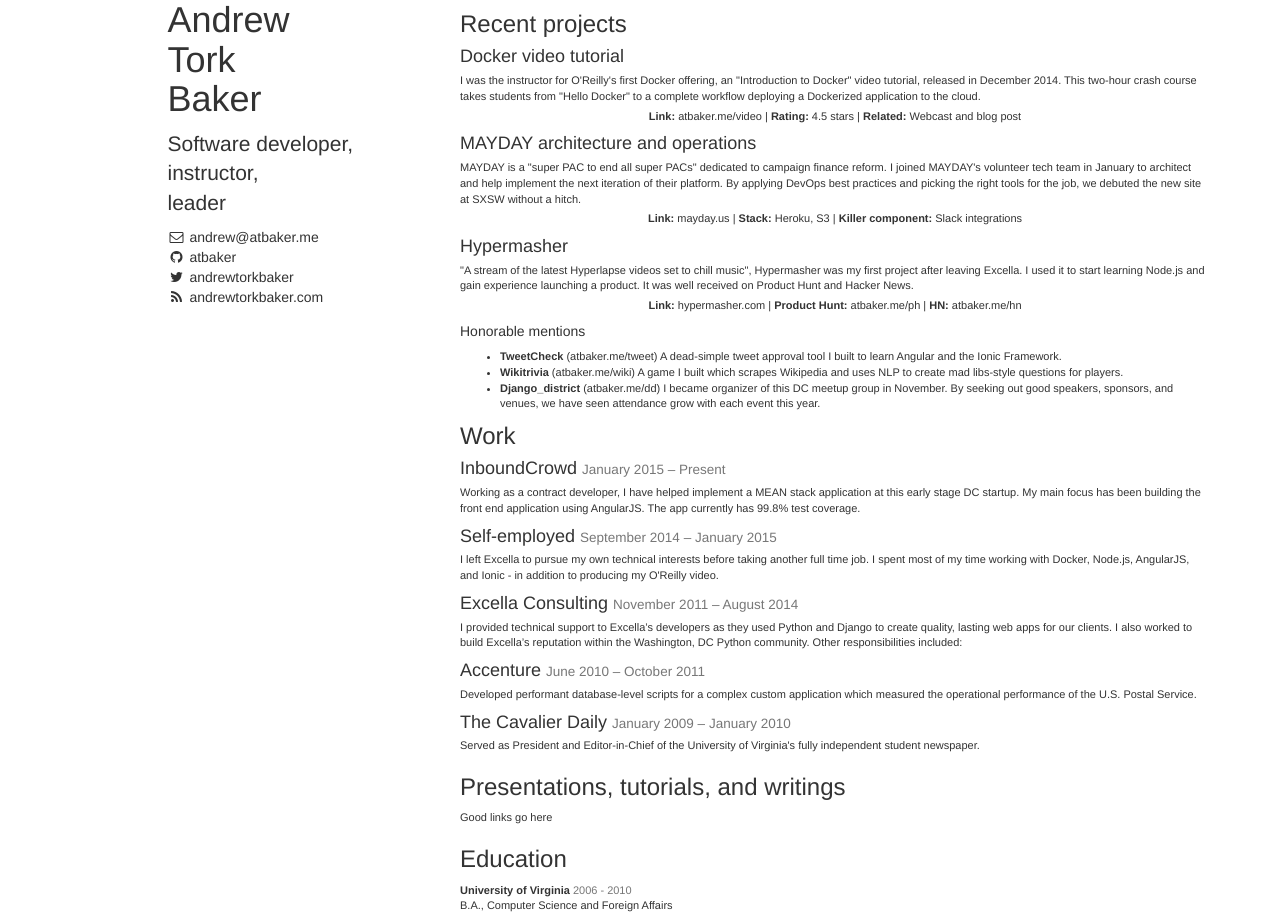
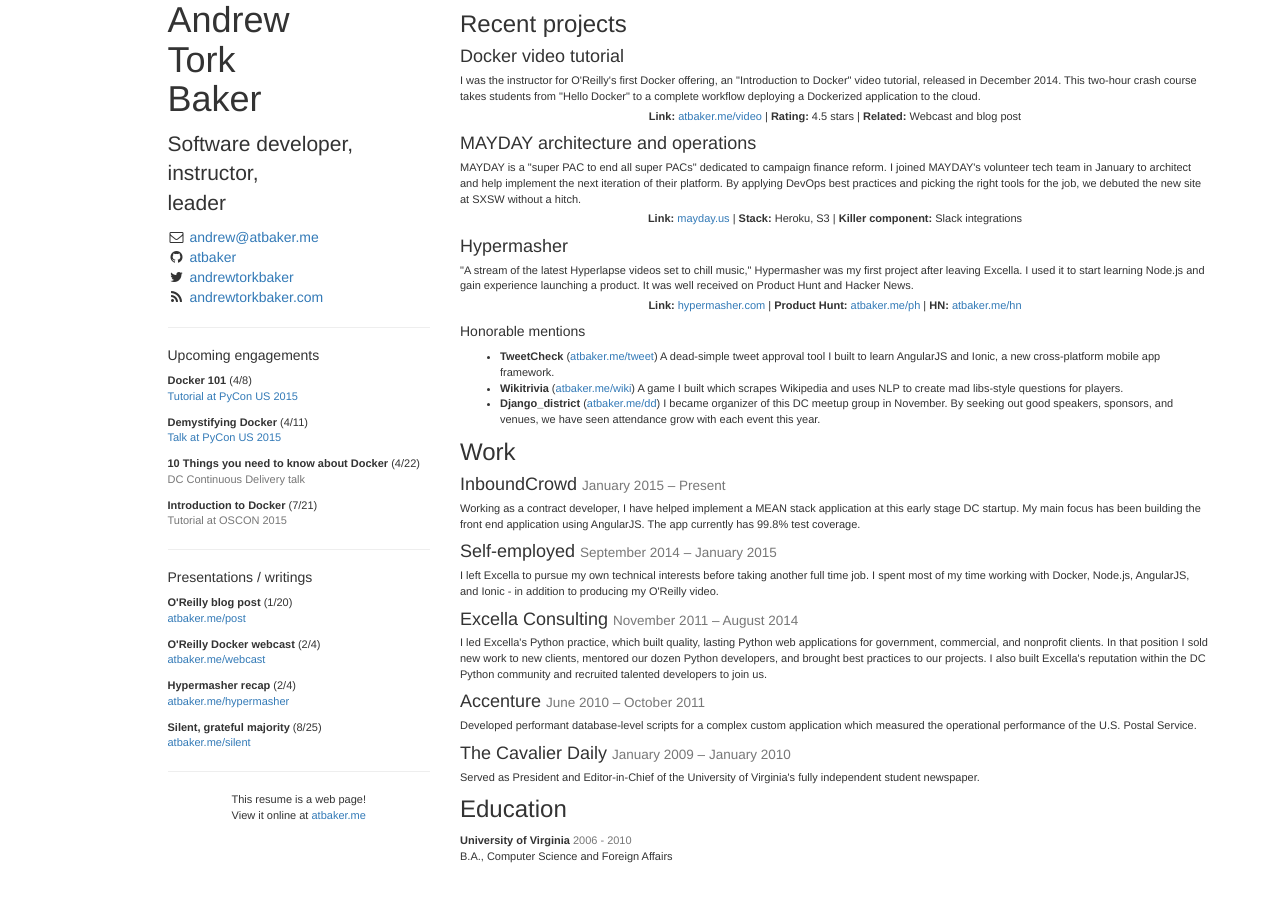
Before and after one commit to atbaker/resume, a website: page index.html in a window 1280 px wide. After the commit the page ends 884 px from the top, so only its background shows below. Drawn offline with nearby package versions, Linux system fonts and the light colour scheme.

Commit message:
Done with first draft

```diff
--- a/index.html
+++ b/index.html
@@ -28,14 +28,71 @@
               <h1 class="name">Andrew<br/>Tork<br/>Baker</h1>
               <p class="lead titles">Software developer,<br/>instructor,<br/>leader</p>
               <ul class="list-unstyled">
-                  <li><i class="fa fa-fw fa-envelope-o"></i> andrew@atbaker.me</li>
-                  <li><i class="fa fa-fw fa-github"></i> atbaker</li>
-                  <li><i class="fa fa-fw fa-twitter"></i> andrewtorkbaker</li>
-                  <li><i class="fa fa-fw fa-rss"></i> andrewtorkbaker.com</li>
+                  <li><i class="fa fa-fw fa-envelope-o"></i> <a href="mailto:andrew@atbaker.me">andrew@atbaker.me</a></li>
+                  <li><i class="fa fa-fw fa-github"></i> <a href="https://github.com/atbaker" target="_blank">atbaker</a></li>
+                  <li><i class="fa fa-fw fa-twitter"></i> <a href="https://twitter.com/andrewtorkbaker" target="_blank">andrewtorkbaker</a></li>
+                  <li><i class="fa fa-fw fa-rss"></i> <a href="http://andrewtorkbaker.com/" target="_blank">andrewtorkbaker.com</a></li>
               </ul>
+
+              <hr/>
+
+              <div class="small-text">
+                  <h5>Upcoming engagements</h5>
+
+                  <p>
+                    <strong>Docker 101</strong> (4/8) <br/>
+                    <span class="text-muted"><a href="https://atbaker.me/pycon-tutorial" target="_blank">Tutorial at PyCon US 2015</a></span>
+                  </p>
+                  <p>
+                    <strong>Demystifying Docker</strong> (4/11) <br/>
+                    <span class="text-muted"><a href="https://atbaker.me/pycon-talk" target="_blank">Talk at PyCon US 2015</a></span>
+                  </p>
+                  <p>
+                    <strong>10 Things you need to know about Docker</strong> (4/22) <br/>
+                    <span class="text-muted">DC Continuous Delivery talk</span>
+                  </p>
+                  <p>
+                    <strong>Introduction to Docker</strong> (7/21) <br/>
+                    <span class="text-muted">Tutorial at OSCON 2015</span>
+                  </p>
+              </div>
+
+              <hr/>
+
+              <!-- Presentations / Writings -->
+              <div class="small-text">
+                  <h5>Presentations / writings</h5>
+
+                  <p>
+                    <strong>O'Reilly blog post</strong> (1/20) <br/>
+                    <span class="text-muted"><a href="https://atbaker.me/post" target="_blank">atbaker.me/post</a></span>
+                  </p>
+                  <p>
+                    <strong>O'Reilly Docker webcast</strong> (2/4) <br/>
+                    <span class="text-muted"><a href="https://atbaker.me/webcast" target="_blank">atbaker.me/webcast</a></span>
+                  </p>
+                  <p>
+                    <strong>Hypermasher recap</strong> (2/4) <br/>
+                    <span class="text-muted"><a href="https://atbaker.me/hypermasher" target="_blank">atbaker.me/hypermasher</a></span>
+                  </p>
+                  <p>
+                    <strong>Silent, grateful majority</strong> (8/25) <br/>
+                    <span class="text-muted"><a href="https://atbaker.me/silent" target="_blank">atbaker.me/silent</a></span>
+                  </p>
+              </div>
+
+              <hr/>
+
+              <div class="small-text">
+                  <!-- <img src="qrcode.png" class="img-responsive" alt="QR code for this page"> -->
+                  <p class="text-center">
+                    This resume is a web page!<br/>
+                    View it online at <a href="https://atbaker.me">atbaker.me</a>
+                  </p>
+              </div>
           </div>
 
-          <div class="col-md-8 col-xs-9 right-column">
+          <div class="col-md-8 col-xs-9 small-text right-column">
 
               <!-- Work -->
               <h3 class="first-section">Recent projects</h3>
@@ -46,7 +103,7 @@
                     I was the instructor for O'Reilly's first Docker offering, an "Introduction to Docker" video tutorial, released in December 2014. This two-hour crash course takes students from "Hello Docker" to a complete workflow deploying a Dockerized application to the cloud.
                   </p>
                   <p class="text-center">
-                    <strong>Link:</strong> atbaker.me/video | <strong>Rating:</strong> 4.5 stars | <strong>Related:</strong> Webcast and blog post
+                    <strong>Link:</strong> <a href="https://atbaker.me/video" target="_blank">atbaker.me/video</a> | <strong>Rating:</strong> 4.5 stars | <strong>Related:</strong> Webcast and blog post
                   </p>
               </div>
 
@@ -56,30 +113,30 @@
                     MAYDAY is a "super PAC to end all super PACs" dedicated to campaign finance reform. I joined MAYDAY's volunteer tech team in January to architect and help implement the next iteration of their platform. By applying DevOps best practices and picking the right tools for the job, we debuted the new site at SXSW without a hitch.
                   </p>
                   <p class="text-center">
-                    <strong>Link:</strong> mayday.us | <strong>Stack:</strong> Heroku, S3 | <strong>Killer component:</strong> Slack integrations
+                    <strong>Link:</strong> <a href="https://mayday.us/" target="_blank">mayday.us</a> | <strong>Stack:</strong> Heroku, S3 | <strong>Killer component:</strong> Slack integrations
                   </p>
               </div>
 
               <div class="position">
                   <h4>Hypermasher</h4>
                   <p>
-                    "A stream of the latest Hyperlapse videos set to chill music", Hypermasher was my first project after leaving Excella. I used it to start learning Node.js and gain experience launching a product. It was well received on Product Hunt and Hacker News.
+                    "A stream of the latest Hyperlapse videos set to chill music," Hypermasher was my first project after leaving Excella. I used it to start learning Node.js and gain experience launching a product. It was well received on Product Hunt and Hacker News.
                   </p>
                   <p class="text-center">
-                    <strong>Link:</strong> hypermasher.com | <strong>Product Hunt:</strong> atbaker.me/ph | <strong>HN:</strong> atbaker.me/hn
+                    <strong>Link:</strong> <a href="http://www.hypermasher.com/" target="_blank">hypermasher.com</a> | <strong>Product Hunt:</strong> <a href="https://atbaker.me/ph" target="_blank">atbaker.me/ph</a> | <strong>HN:</strong> <a href="https://atbaker.me/hn" target="_blank">atbaker.me/hn</a>
                   </p>
               </div>
 
               <h5>Honorable mentions</h5>
               <ul>
                   <li>
-                    <strong>TweetCheck</strong> (atbaker.me/tweet) A dead-simple tweet approval tool I built to learn Angular and the Ionic Framework.
+                    <strong>TweetCheck</strong> (<a href="https://atbaker.me/tweet" target="_blank">atbaker.me/tweet</a>) A dead-simple tweet approval tool I built to learn AngularJS and Ionic, a new cross-platform mobile app framework.
                   </li>
                   <li>
-                    <strong>Wikitrivia</strong> (atbaker.me/wiki) A game I built which scrapes Wikipedia and uses NLP to create mad libs-style questions for players.
+                    <strong>Wikitrivia</strong> (<a href="https://atbaker.me/wiki" target="_blank">atbaker.me/wiki</a>) A game I built which scrapes Wikipedia and uses NLP to create mad libs-style questions for players.
                   </li>
                   <li>
-                    <strong>Django_district</strong> (atbaker.me/dd) I became organizer of this DC meetup group in November. By seeking out good speakers, sponsors, and venues, we have seen attendance grow with each event this year.
+                    <strong>Django_district</strong> (<a href="https://atbaker.me/dd" target="_blank">atbaker.me/dd</a>) I became organizer of this DC meetup group in November. By seeking out good speakers, sponsors, and venues, we have seen attendance grow with each event this year.
                   </li>
               </ul>
 
@@ -101,15 +158,9 @@
 
               <div class="position">
                   <h4>Excella Consulting <small>November 2011 – August 2014</small></h4>
-                  <p>I provided technical support to Excella’s developers as they used Python and Django to create quality, lasting web apps for our clients. I also worked to build Excella’s reputation within the Washington, DC Python community. Other responsibilities included:</p>
-<!--                   <ul>
-                    <li>Mentoring junior developers as they learn Python and Django</li>
-                    <li>Meeting with prospective clients to offer technical perspective on potential new work</li>
-                    <li>Creating technical assessments of new projects for contracts and planning</li>
-                    <li>Developing rapid prototypes and proofs of concept for new projects</li>
-                    <li>Recruiting talented developers to join Excella</li>
-                    <li>Working as a developer on our projects myself</li>
-                  </ul> -->
+                  <p>
+                    I led Excella's Python practice, which built quality, lasting Python web applications for government, commercial, and nonprofit clients. In that position I sold new work to new clients, mentored our dozen Python developers, and brought best practices to our projects. I also built Excella's reputation within the DC Python community and recruited talented developers to join us.
+                  </p>
               </div>
 
               <div class="position">
@@ -123,10 +174,6 @@
                     Served as President and Editor-in-Chief of the University of Virginia's fully independent student newspaper.
                   </p>
               </div>
-
-              <!-- Presentations, tutorials, and writings -->
-              <h3>Presentations, tutorials, and writings</h3>
-              <p>Good links go here</p>
 
               <!-- Education -->
               <h3>Education</h3>
--- a/resume.css
+++ b/resume.css
@@ -6,11 +6,7 @@
     margin-bottom: 10px;
 }
 
-.first-section {
-    margin-top: 11px;
-}
-
-.right-column p, .right-column li {
+.small-text p, .small-text li {
     font-size: 11px;
 }
 
@@ -22,6 +18,20 @@
     margin-bottom: 6px;
 }
 
+.right-column h3 {
+    margin-top: 11px;
+}
+
 .tight-paragraphs p {
     margin-bottom: 0;
 }
+
+@media print {
+    a:link:after, a:visited:after {
+        content: "";
+    }
+}
+
+body {
+    margin-bottom: 20px;
+}
```
Also changed, not shown: s3_website.yml (+14 -0 lines), qrcode.png (added).
